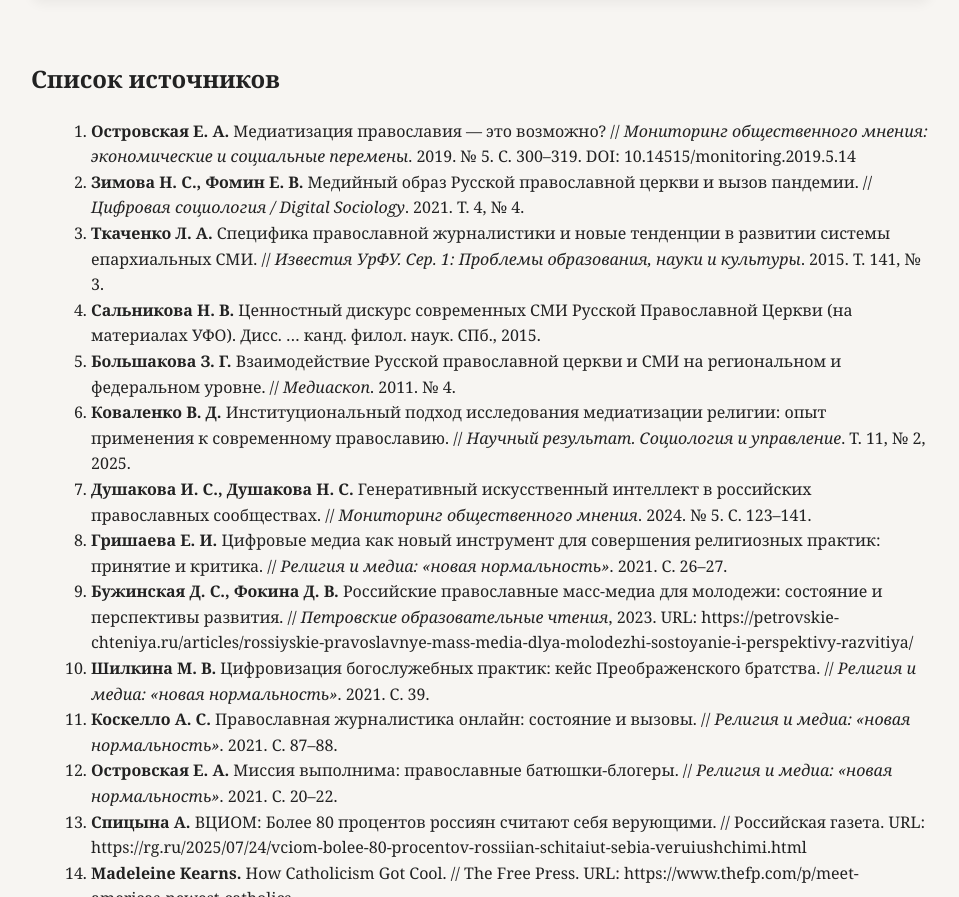
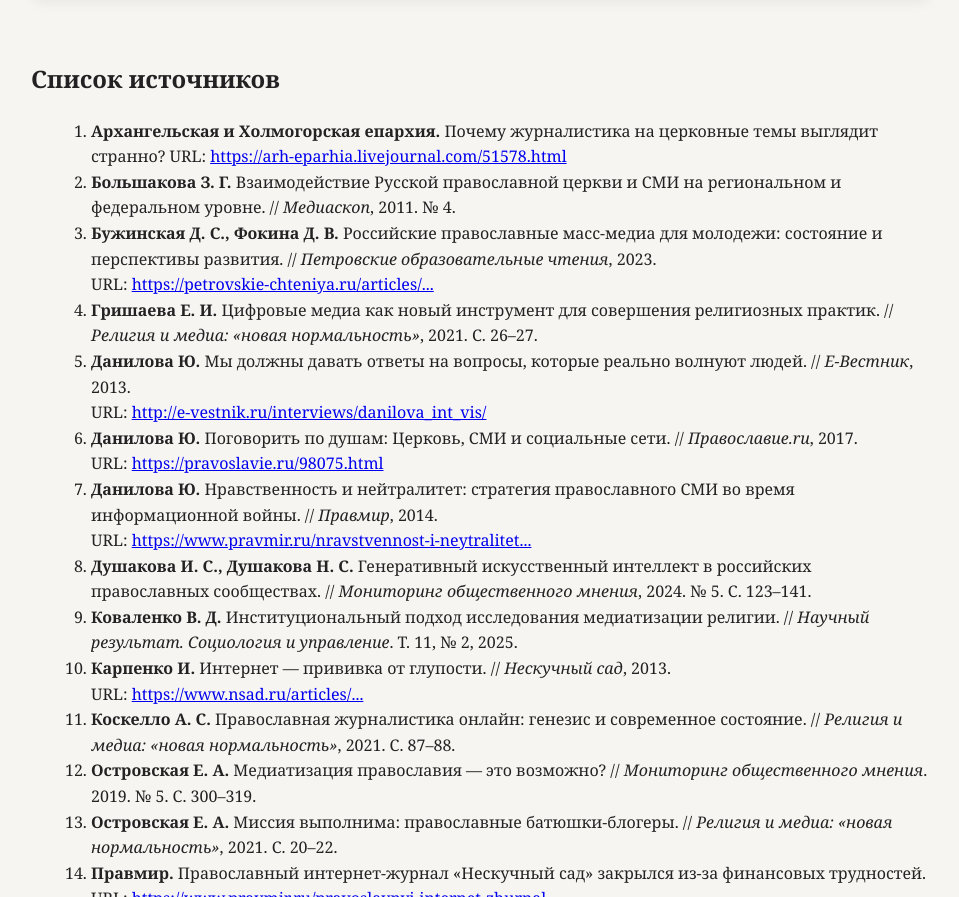
Before and after one commit to Lunarum7/orthodox, a plain HTML site: page index.html in a window 1280 px wide. Shown: the part 11103-12000 px from the top of the page, without its empty margins (189-1148 px from the left). Drawn offline with Linux system fonts and the light colour scheme.

Commit message:
Update index.html

```diff
--- a/index.html
+++ b/index.html
@@ -523,137 +523,133 @@
        <section id="sources" style="margin-top: 60px;">
     <h2>Список источников</h2>
 
-            <ol style="line-height: 1.6; margin-left: 20px;">
+    <ol class="sources-list" style="line-height: 1.6; margin-left: 20px;">
 
-                <li><strong>Островская Е. А.</strong>
-                    Медиатизация православия — это возможно?
-                    // <em>Мониторинг общественного мнения: экономические и социальные перемены</em>.
-                    2019. № 5. С. 300–319.
-                    DOI: 10.14515/monitoring.2019.5.14
+        <!-- А -->
+        <li><strong>Архангельская и Холмогорская епархия.</strong>
+            Почему журналистика на церковные темы выглядит странно?
+            URL: <a href="https://arh-eparhia.livejournal.com/51578.html" target="_blank">https://arh-eparhia.livejournal.com/51578.html</a>
         </li>
 
-                <li><strong>Зимова Н. С., Фомин Е. В.</strong>
-                    Медийный образ Русской православной церкви и вызов пандемии.
-                    // <em>Цифровая социология / Digital Sociology</em>.
-                    2021. Т. 4, № 4.
+        <!-- Б -->
+        <li><strong>Большакова З. Г.</strong>
+            Взаимодействие Русской православной церкви и СМИ на региональном и федеральном уровне.
+            // <em>Медиаскоп</em>, 2011. № 4.
         </li>
 
-                <li><strong>Ткаченко Л. А.</strong>
-                    Специфика православной журналистики и новые тенденции в развитии системы епархиальных СМИ.
-                    // <em>Известия УрФУ. Сер. 1: Проблемы образования, науки и культуры</em>.
-                    2015. Т. 141, № 3.
+        <li><strong>Бужинская Д. С., Фокина Д. В.</strong>
+            Российские православные масс-медиа для молодежи: состояние и перспективы развития.
+            // <em>Петровские образовательные чтения</em>, 2023.<br>
+            URL: <a href="https://petrovskie-chteniya.ru/articles/rossiyskie-pravoslavnye-mass-media-dlya-molodezhi-sostoyanie-i-perspektivy-razvitiya/" target="_blank">
+            https://petrovskie-chteniya.ru/articles/...</a>
         </li>
 
-                <li><strong>Сальникова Н. В.</strong>
-                    Ценностный дискурс современных СМИ Русской Православной Церкви (на материалах УФО).
-                    Дисс. … канд. филол. наук.
-                    СПб., 2015.
+        <!-- Г -->
+        <li><strong>Гришаева Е. И.</strong>
+            Цифровые медиа как новый инструмент для совершения религиозных практик.
+            // <em>Религия и медиа: «новая нормальность»</em>, 2021. С. 26–27.
         </li>
 
-                <li><strong>Большакова З. Г.</strong>
-                    Взаимодействие Русской православной церкви и СМИ на региональном и федеральном уровне.
-                    // <em>Медиаскоп</em>.
-                    2011. № 4.
+        <!-- Д -->
+        <li><strong>Данилова Ю.</strong>
+            Мы должны давать ответы на вопросы, которые реально волнуют людей.
+            // <em>Е-Вестник</em>, 2013.<br>
+            URL: <a href="http://e-vestnik.ru/interviews/danilova_int_vis/" target="_blank">
+            http://e-vestnik.ru/interviews/danilova_int_vis/</a>
         </li>
 
-                <li><strong>Коваленко В. Д.</strong>
-                    Институциональный подход исследования медиатизации религии: опыт применения к современному православию.
-                    // <em>Научный результат. Социология и управление</em>.
-                    Т. 11, № 2, 2025.
+        <li><strong>Данилова Ю.</strong>
+            Поговорить по душам: Церковь, СМИ и социальные сети.
+            // <em>Православие.ru</em>, 2017.<br>
+            URL: <a href="https://pravoslavie.ru/98075.html" target="_blank">https://pravoslavie.ru/98075.html</a>
+        </li>
+
+        <li><strong>Данилова Ю.</strong>
+            Нравственность и нейтралитет: стратегия православного СМИ во время информационной войны.
+            // <em>Правмир</em>, 2014.<br>
+            URL: <a href="https://www.pravmir.ru/nravstvennost-i-neytralitet-strategiya-pravoslavnogo-smi-vo-vremya-informatsionnoy-voynyi-1/" target="_blank">
+            https://www.pravmir.ru/nravstvennost-i-neytralitet...</a>
         </li>
 
         <li><strong>Душакова И. С., Душакова Н. С.</strong>
             Генеративный искусственный интеллект в российских православных сообществах.
-                    // <em>Мониторинг общественного мнения</em>.
-                    2024. № 5. С. 123–141.
+            // <em>Мониторинг общественного мнения</em>, 2024. № 5. С. 123–141.
         </li>
 
-                <li><strong>Гришаева Е. И.</strong>
-                    Цифровые медиа как новый инструмент для совершения религиозных практик: принятие и критика.
-                    // <em>Религия и медиа: «новая нормальность»</em>.
-                    2021. С. 26–27.
+        <!-- К -->
+        <li><strong>Коваленко В. Д.</strong>
+            Институциональный подход исследования медиатизации религии.
+            // <em>Научный результат. Социология и управление</em>. Т. 11, № 2, 2025.
         </li>
 
-                <li><strong>Бужинская Д. С., Фокина Д. В.</strong>
-                    Российские православные масс-медиа для молодежи: состояние и перспективы развития.
-                    // <em>Петровские образовательные чтения</em>, 2023.
-                    URL: https://petrovskie-chteniya.ru/articles/rossiyskie-pravoslavnye-mass-media-dlya-molodezhi-sostoyanie-i-perspektivy-razvitiya/
-                </li>
-
-                <li><strong>Шилкина М. В.</strong>
-                    Цифровизация богослужебных практик: кейс Преображенского братства.
-                    // <em>Религия и медиа: «новая нормальность»</em>.
-                    2021. С. 39.
+        <li><strong>Карпенко И.</strong>
+            Интернет — прививка от глупости.
+            // <em>Нескучный сад</em>, 2013.<br>
+            URL: <a href="https://www.nsad.ru/articles/internet-privivka-ot-gluposti" target="_blank">https://www.nsad.ru/articles/...</a>
         </li>
 
         <li><strong>Коскелло А. С.</strong>
-                    Православная журналистика онлайн: состояние и вызовы.
-                    // <em>Религия и медиа: «новая нормальность»</em>.
-                    2021. С. 87–88.
+            Православная журналистика онлайн: генезис и современное состояние.
+            // <em>Религия и медиа: «новая нормальность»</em>, 2021. С. 87–88.
+        </li>
+
+        <!-- О -->
+        <li><strong>Островская Е. А.</strong>
+            Медиатизация православия — это возможно?
+            // <em>Мониторинг общественного мнения</em>. 2019. № 5. С. 300–319.
         </li>
 
         <li><strong>Островская Е. А.</strong>
             Миссия выполнима: православные батюшки-блогеры.
-                    // <em>Религия и медиа: «новая нормальность»</em>.
-                    2021. С. 20–22.
+            // <em>Религия и медиа: «новая нормальность»</em>, 2021. С. 20–22.
         </li>
 
+        <!-- П -->
+        <li><strong>Правмир.</strong>
+            Православный интернет-журнал «Нескучный сад» закрылся из-за финансовых трудностей.<br>
+            URL: <a href="https://www.pravmir.ru/pravoslavnyj-internet-zhurnal-neskuchnyj-sad-zakrylsya-iz-za-finansovyx-trudnostej/" target="_blank">
+            https://www.pravmir.ru/pravoslavnyj-internet-zhurnal...</a>
+        </li>
+
+        <!-- С -->
         <li><strong>Спицына А.</strong>
             ВЦИОМ: Более 80 процентов россиян считают себя верующими.
-                    // Российская газета.
-                    URL: https://rg.ru/2025/07/24/vciom-bolee-80-procentov-rossiian-schitaiut-sebia-veruiushchimi.html
+            // <em>Российская газета</em>.<br>
+            URL: <a href="https://rg.ru/2025/07/24/vciom-bolee-80-procentov-rossiian-schitaiut-sebia-veruiushchimi.html" target="_blank">
+            https://rg.ru/2025/07/24/vciom-...</a>
         </li>
 
+        <li><strong>Сальникова Н. В.</strong>
+            Ценностный дискурс современных СМИ Русской Православной Церкви.
+            Дисс. … канд. филол. наук. СПб., 2015.
+        </li>
+
+        <!-- Т -->
+        <li><strong>Ткаченко Л. А.</strong>
+            Специфика православной журналистики и новые тенденции развития.
+            // <em>Известия УрФУ</em>. Т. 141, № 3, 2015.
+        </li>
+
+        <!-- Ш -->
+        <li><strong>Шилкина М. В.</strong>
+            Цифровизация богослужебных практик: кейс Преображенского братства.
+            // <em>Религия и медиа: «новая нормальность»</em>, 2021. С. 39.
+        </li>
+
+        <!-- Библия -->
+        <li><strong>Библия.</strong> Послание апостола Иакова 2:18.</li>
+
+        <!-- Иностранный источник -->
         <li><strong>Madeleine Kearns.</strong>
             How Catholicism Got Cool.
-                    // The Free Press.
-                    URL: https://www.thefp.com/p/meet-americas-newest-catholics
-                </li>
-
-                <li><strong>Учебный комитет РПЦ.</strong>
-                    Церковь и СМИ: рецепты взаимодействия.
-                    URL: https://uchkom.info/publikatsii/tserkov-i-smi-retsepty-vzaimodeystviya-19982/
-                </li>
-
-                <li><strong>Карпенко И.</strong>
-                    Интернет — прививка от глупости.
-                    // Нескучный сад, 2013.
-                    URL: https://www.nsad.ru/articles/internet-privivka-от-глупости
-                </li>
-
-                <li><strong>Архангельская и Холмогорская епархия.</strong>
-                    Почему журналистика на церковные темы выглядит странно?
-                    URL: https://arh-eparhia.livejournal.com/51578.html
-                </li>
-
-                <li><strong>Данилова Ю.</strong>
-                    Мы должны давать ответы на вопросы, которые реально волнуют людей.
-                    // Е-Вестник, 2013.
-                    URL: http://e-vestnik.ru/interviews/danilova_int_vis/
-                </li>
-
-                <li><strong>Правмир.</strong>
-                    Православный интернет-журнал «Нескучный сад» закрылся из-за финансовых трудностей.
-                    URL: https://www.pravmir.ru/pravoslavnyj-internet-zhurnal-neskuchnyj-sad-zakrylsya-iz-za-finansovyx-trudnostej/
-                </li>
-
-                <li><strong>Данилова Ю.</strong>
-                    Поговорить по душам: Церковь, СМИ и социальные сети.
-                    // Православие.ru, 2017.
-                    URL: https://pravoslavie.ru/98075.html
-                </li>
-
-                <li><strong>Данилова Ю.</strong>
-                    Нравственность и нейтралитет: стратегия православного СМИ во время информационной войны.
-                    // Правмир, 2014.
-                    URL: https://www.pravmir.ru/nravstvennost-i-neytralitet-strategiya-pravoslavnogo-smi-vo-vremya-informatsionnoy-voynyi-1/
-                </li>
-
-                <li><strong>Библия.</strong> Послание апостола Иакова 2:18.
+            // <em>The Free Press</em>.<br>
+            URL: <a href="https://www.thefp.com/p/meet-americas-newest-catholics" target="_blank">
+            https://www.thefp.com/p/meet-americas-newest-catholics</a>
         </li>
 
     </ol>
 </section>
+
 
 
                 </main>
```
Lines whose indentation alone changed are shown as unchanged.
